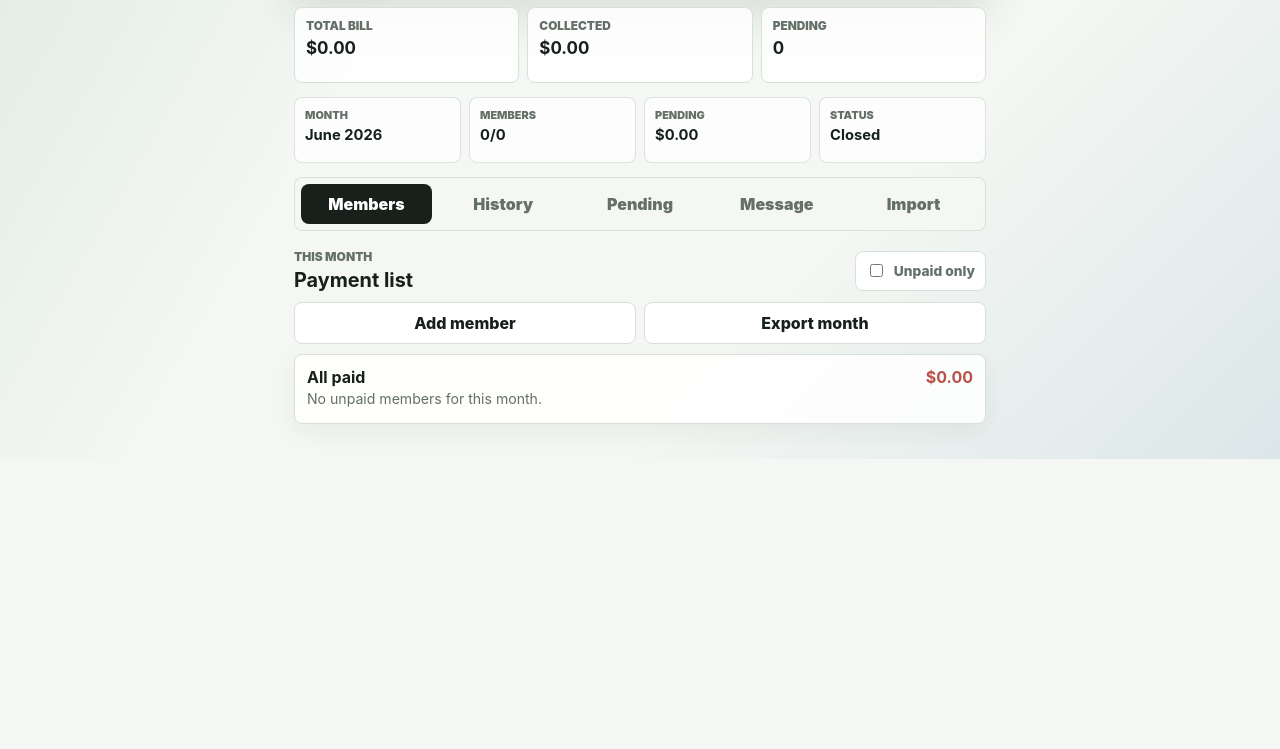
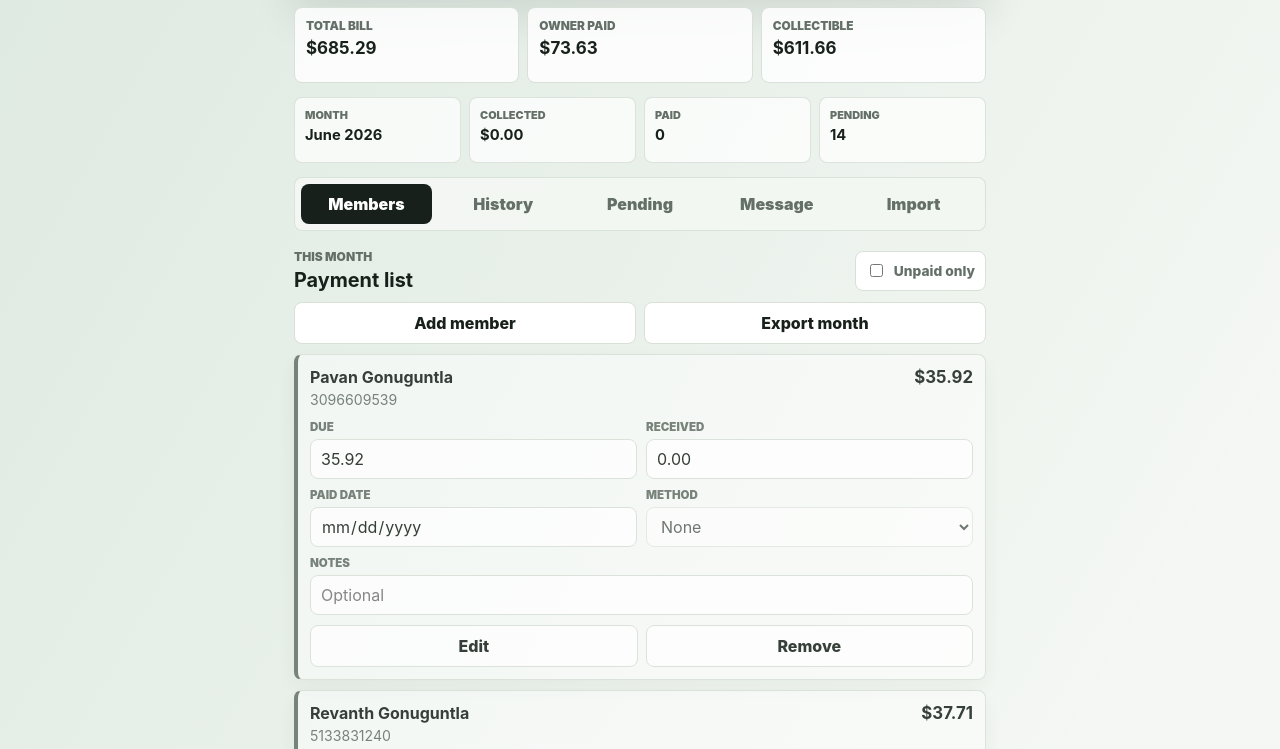
Before and after one commit to Pavansunny12/billtracker, a website: page index.html in a window 1280 px wide. Shown: the part 341-1090 px from the top of the page. Before the commit the page ends 800 px from the top, so only its background shows below. Drawn offline with Linux system fonts and the light colour scheme; no server answers.

Commit message:
Integrate owner-paid exclusions, metrics recalculation, and AT&T name canonical mapping

```diff
--- a/app.js
+++ b/app.js
@@ -1,7 +1,24 @@
 const STORAGE_KEY = "bill-collect-v1";
 const ringLength = 302;
 
-const starterMembers = [];
+const starterMembers = [
+  { name: "Pavan Gonuguntla", phone: "3096609539", due: 35.92, excluded: true, attName: "Pavan Gonuguntla" },
+  { name: "Revanth Gonuguntla", phone: "5133831240", due: 37.71, excluded: true, attName: "Revanth Gonuguntla" },
+  { name: "Manasa Uppala", phone: "2247136809", due: 26.70, attName: "Manasa Uppala" },
+  { name: "Hanumanth Kuchi", phone: "4254948785", due: 50.48, attName: "New Line" },
+  { name: "Tarak Ram", phone: "4695454680", due: 59.08, attName: "Tarak Ram" },
+  { name: "Akhilesh Gourigari", phone: "5135936686", due: 34.20, attName: "Akhilesh Gourigari" },
+  { name: "Deepak Chada", phone: "8168599656", due: 66.02, attName: "Deepak Chada" },
+  { name: "Uday Yarlagadda", phone: "9379008382", due: 32.24, attName: "Uday Yarlagadda" },
+  { name: "Praneetha Chowdary", phone: "9379299558", due: 30.02, attName: "ATT Customer" },
+  { name: "Sindhu", phone: "2057570180", due: 35.59, attName: "Indhu G." },
+  { name: "Nithin Ravuri", phone: "2109865735", due: 33.21, attName: "Nithin Ravuri" },
+  { name: "Joshua Ebenezer", phone: "2672798757", due: 49.85, attName: "Joshua Ebenezer" },
+  { name: "Roshan Ambati", phone: "5132008454", due: 40.98, attName: "Roshan Ambati" },
+  { name: "Krishnakoushik Paisa", phone: "5132230636", due: 40.98, attName: "Krishnakoushik Paisa" },
+  { name: "Bunty", phone: "5139684224", due: 40.98, attName: "Ajay Mannam" },
+  { name: "Areef AT&T", phone: "6602385180", due: 71.33, attName: "Ashutosh Agnihotri" }
+];
 
 const canonicalNamesByPhone = {};
 
@@ -23,12 +40,12 @@ const els = {
   progressCircle: document.querySelector("#progressCircle"),
   progressValue: document.querySelector("#progressValue"),
   totalBill: document.querySelector("#totalBill"),
-  totalCollected: document.querySelector("#totalCollected"),
-  pendingCount: document.querySelector("#pendingCount"),
+  ownerPaidAmount: document.querySelector("#ownerPaidAmount"),
+  collectibleAmount: document.querySelector("#collectibleAmount"),
   workflowMonth: document.querySelector("#workflowMonth"),
-  workflowMembers: document.querySelector("#workflowMembers"),
-  workflowPending: document.querySelector("#workflowPending"),
-  workflowStatus: document.querySelector("#workflowStatus"),
+  workflowCollected: document.querySelector("#workflowCollected"),
+  workflowPaidCount: document.querySelector("#workflowPaidCount"),
+  workflowPendingCount: document.querySelector("#workflowPendingCount"),
   unpaidOnlyInput: document.querySelector("#unpaidOnlyInput"),
   addMemberButton: document.querySelector("#addMemberButton"),
   exportMonthButton: document.querySelector("#exportMonthButton"),
@@ -98,25 +115,31 @@ function monthLabel(date = new Date()) {
 
 function createMember(member) {
   const digits = last10Digits(member.phone);
+  let name = canonicalNamesByPhone[digits] || member.name;
+  if (name) name = resolveCanonicalName(name);
   return {
     id: makeId(),
-    name: canonicalNamesByPhone[digits] || member.name,
+    name: name,
     phone: member.phone,
     due: Number(member.due || 0),
-    paid: false,
-    received: 0,
-    datePaid: "",
-    method: "",
-    notes: "",
-    reminderSent: false
+    paid: Boolean(member.paid),
+    received: Number(member.received || 0),
+    datePaid: member.datePaid || "",
+    method: member.method || "",
+    notes: member.notes || "",
+    reminderSent: Boolean(member.reminderSent),
+    excluded: Boolean(member.excluded),
+    attName: member.attName || ""
   };
 }
 
 function normalizeMember(member) {
   const digits = last10Digits(member.phone);
+  let name = canonicalNamesByPhone[digits] || member.name || "Unnamed";
+  if (name) name = resolveCanonicalName(name);
   return {
     id: member.id || makeId(),
-    name: canonicalNamesByPhone[digits] || member.name || "Unnamed",
+    name: name,
     phone: member.phone || "",
     due: Math.max(Number(member.due || 0), 0),
     paid: Boolean(member.paid),
@@ -124,7 +147,9 @@ function normalizeMember(member) {
     datePaid: member.datePaid || "",
     method: member.method || "",
     notes: member.notes || "",
-    reminderSent: Boolean(member.reminderSent)
+    reminderSent: Boolean(member.reminderSent),
+    excluded: Boolean(member.excluded),
+    attName: member.attName || ""
   };
 }
 
@@ -238,16 +263,21 @@ function activeMonth() {
 
 function totals(month = activeMonth()) {
   const totalDue = month.members.reduce((sum, member) => sum + Number(member.due || 0), 0);
-  const collected = month.members.reduce((sum, member) => sum + Number(member.received || 0), 0);
-  const paid = month.members.filter((member) => member.paid).length;
-  const pending = month.members.length - paid;
+  const ownerPaid = month.members.filter(m => m.excluded).reduce((sum, member) => sum + Number(member.due || 0), 0);
+  const collectible = Math.max(totalDue - ownerPaid, 0);
+  const collected = month.members.filter(m => !m.excluded).reduce((sum, member) => sum + Number(member.received || 0), 0);
+  const trackedMembers = month.members.filter(m => !m.excluded);
+  const paid = trackedMembers.filter((member) => member.paid).length;
+  const pending = trackedMembers.length - paid;
   return {
     totalDue,
+    ownerPaid,
+    collectible,
     collected,
-    remaining: Math.max(totalDue - collected, 0),
+    remaining: Math.max(collectible - collected, 0),
     paid,
     pending,
-    percent: month.members.length ? Math.round((paid / month.members.length) * 100) : 0
+    percent: trackedMembers.length ? Math.round((paid / trackedMembers.length) * 100) : 0
   };
 }
 
@@ -275,27 +305,23 @@ function renderMonthSelect() {
 function renderSummary() {
   const month = activeMonth();
   const total = totals(month);
+  const trackedMembers = month.members.filter((member) => !member.excluded);
   els.remainingAmount.textContent = money(total.remaining);
-  els.progressText.textContent = `${total.paid} of ${month.members.length} paid`;
+  els.progressText.textContent = `${total.paid} of ${trackedMembers.length} paid`;
   els.progressCircle.style.strokeDashoffset = String(ringLength - ringLength * (total.percent / 100));
   els.progressValue.textContent = `${total.percent}%`;
   els.totalBill.textContent = money(total.totalDue);
-  els.totalCollected.textContent = money(total.collected);
-  els.pendingCount.textContent = total.pending;
+  els.ownerPaidAmount.textContent = money(total.ownerPaid);
+  els.collectibleAmount.textContent = money(total.collectible);
 }
 
 function renderWorkflow() {
   const month = activeMonth();
   const total = totals(month);
-  const membersWithAmounts = month.members.filter((member) => Number(member.due || 0) > 0).length;
   els.workflowMonth.textContent = month.label;
-  els.workflowMembers.textContent = `${membersWithAmounts}/${month.members.length}`;
-  els.workflowPending.textContent = money(total.remaining);
-  els.workflowStatus.textContent = total.pending === 0
-    ? "Closed"
-    : total.collected > 0
-      ? "Collecting"
-      : "Open";
+  els.workflowCollected.textContent = money(total.collected);
+  els.workflowPaidCount.textContent = total.paid;
+  els.workflowPendingCount.textContent = total.pending;
 }
 
 function renderMembers() {
@@ -308,6 +334,7 @@ function renderMembers() {
   visibleMembers.forEach((member) => {
     const node = els.memberTemplate.content.firstElementChild.cloneNode(true);
     node.classList.toggle("is-paid", member.paid);
+    node.classList.toggle("is-excluded", member.excluded);
     node.querySelector("h3").textContent = member.name;
     node.querySelector("p").textContent = member.phone;
     node.querySelector(".amount-due").textContent = money(member.due);
@@ -342,6 +369,17 @@ function renderMembers() {
 
     node.querySelector(".edit-member-button").addEventListener("click", () => editMember(member.id));
     node.querySelector(".remove-member-button").addEventListener("click", () => removeMember(member.id));
+
+    if (member.excluded) {
+      checkButton.style.display = "none";
+      dueInput.readOnly = true;
+      receivedInput.disabled = true;
+      dateInput.disabled = true;
+      methodInput.disabled = true;
+      reminderInput.disabled = true;
+      const reminderRow = node.querySelector(".reminder-row");
+      if (reminderRow) reminderRow.style.display = "none";
+    }
 
     els.memberList.appendChild(node);
   });
@@ -498,7 +536,7 @@ function renderHistory() {
 }
 
 function renderPending() {
-  const pendingMembers = activeMonth().members.filter((member) => !member.paid);
+  const pendingMembers = activeMonth().members.filter((member) => !member.paid && !member.excluded);
   els.pendingList.innerHTML = "";
   pendingMembers.forEach((member) => {
     const row = document.createElement("article");
@@ -522,6 +560,7 @@ function renderMessage() {
   const month = activeMonth();
   const total = totals(month);
   const pendingMembers = month.members
+    .filter((member) => !member.excluded)
     .map((member) => ({
       ...member,
       pendingAmount: Math.max(Number(member.due || 0) - Number(member.received || 0), 0)
@@ -530,7 +569,7 @@ function renderMessage() {
   const lines = [
     `Hi everyone, ${month.label} AT&T bill is ready.`,
     "",
-    `Total bill: ${money(total.totalDue)} | Collected: ${money(total.collected)} | Remaining: ${money(total.remaining)}`,
+    `Total bill: ${money(total.totalDue)} | Collectible: ${money(total.collectible)} | Collected: ${money(total.collected)} | Remaining: ${money(total.remaining)}`,
     ""
   ];
 
@@ -725,6 +764,27 @@ function last10Digits(value) {
   return digits.length >= 10 ? digits.slice(-10) : digits;
 }
 
+function resolveCanonicalName(attName) {
+  if (!attName) return "";
+  const cleaned = attName.trim().replace(/\s+/g, ' ');
+  const lower = cleaned.toLowerCase();
+
+  if (lower === "new line") return "Hanumanth Kuchi";
+  if (lower === "att customer") return "Praneetha Chowdary";
+  if (lower === "indhu g.") return "Sindhu";
+  if (lower === "ajay mannam") return "Bunty";
+  if (lower === "ashutosh agnihotri") return "Areef AT&T";
+
+  // Fuzzy matching or case insensitive exact match of the keys
+  if (lower.includes("new line")) return "Hanumanth Kuchi";
+  if (lower.includes("att customer")) return "Praneetha Chowdary";
+  if (lower.includes("indhu g")) return "Sindhu";
+  if (lower.includes("ajay mann")) return "Bunty";
+  if (lower.includes("ashutosh")) return "Areef AT&T";
+
+  return cleaned;
+}
+
 function phonePattern(digits) {
   const last10 = digits.length >= 10 ? digits.slice(-10) : digits;
   return `${last10.slice(0, 3)}[.\\-\\s]?${last10.slice(3, 6)}[.\\-\\s]?${last10.slice(6)}`;
@@ -764,7 +824,13 @@ function scanBillText() {
     const existing = activeMonth().members.find(m => last10Digits(m.phone) === key);
     if (!existing) {
       const formattedPhone = `(${key.slice(0, 3)}) ${key.slice(3, 6)}-${key.slice(6)}`;
-      const name = canonicalNamesByPhone[key] || `Line ${key}`;
+      let name = canonicalNamesByPhone[key];
+      if (!name && val.name) {
+        name = resolveCanonicalName(val.name);
+      }
+      if (!name) {
+        name = `Line ${key}`;
+      }
       const member = createMember({
         name,
         phone: formattedPhone,
--- a/index.html
+++ b/index.html
@@ -51,12 +51,12 @@
           <strong id="totalBill">$0.00</strong>
         </article>
         <article>
-          <span>Collected</span>
-          <strong id="totalCollected">$0.00</strong>
+          <span>Owner Paid</span>
+          <strong id="ownerPaidAmount">$0.00</strong>
         </article>
         <article>
-          <span>Pending</span>
-          <strong id="pendingCount">0</strong>
+          <span>Collectible</span>
+          <strong id="collectibleAmount">$0.00</strong>
         </article>
       </section>
 
@@ -66,16 +66,16 @@
           <strong id="workflowMonth">-</strong>
         </article>
         <article>
-          <span>Members</span>
-          <strong id="workflowMembers">0</strong>
+          <span>Collected</span>
+          <strong id="workflowCollected">$0.00</strong>
+        </article>
+        <article>
+          <span>Paid</span>
+          <strong id="workflowPaidCount">0</strong>
         </article>
         <article>
           <span>Pending</span>
-          <strong id="workflowPending">$0.00</strong>
-        </article>
-        <article>
-          <span>Status</span>
-          <strong id="workflowStatus">Open</strong>
+          <strong id="workflowPendingCount">0</strong>
         </article>
       </section>
 
--- a/styles.css
+++ b/styles.css
@@ -395,6 +395,12 @@ h3 {
 .member-card.is-paid {
   border-color: rgba(47, 125, 85, 0.5);
   background: linear-gradient(120deg, #ffffff, var(--green-soft));
+}
+
+.member-card.is-excluded {
+  border-left: 4px solid var(--muted);
+  background: rgba(255, 255, 255, 0.55);
+  opacity: 0.85;
 }
 
 .member-top {
```
